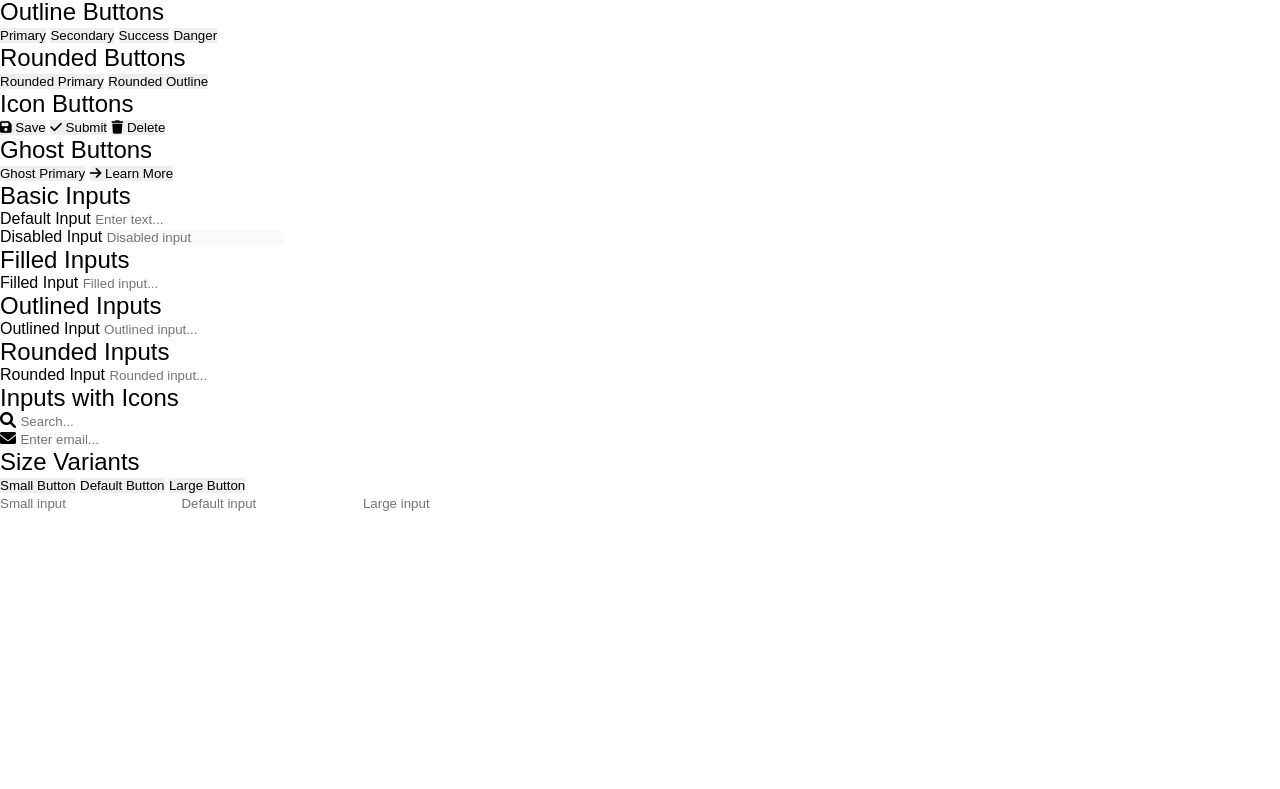
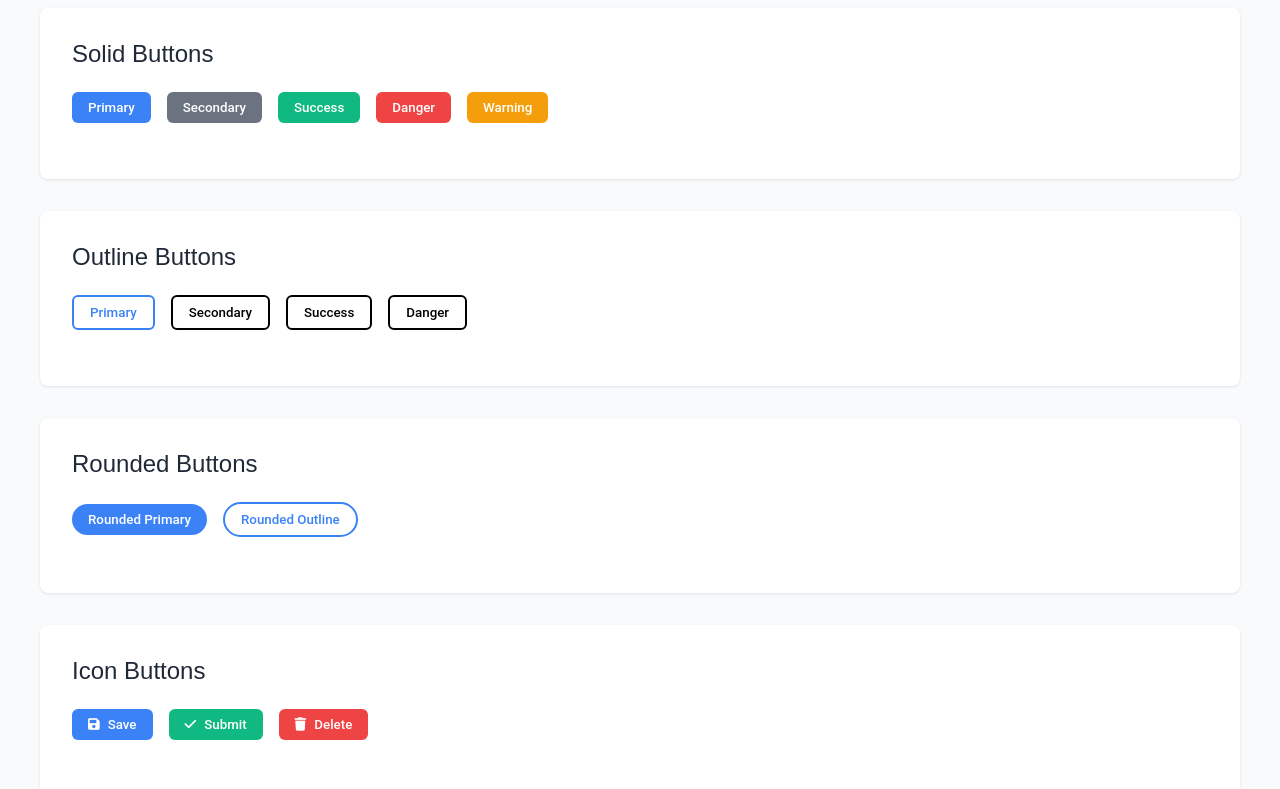
Before and after one commit to TheRitikYadav/webkickstart, a plain HTML site: page index.html in a window 1280 px wide. Shown: the part 85-874 px from the top of the page. Before the commit the page ends 800 px from the top, so only its background shows below. Drawn offline with Linux system fonts and the light colour scheme.

Commit message:
Update style.css
Style is updated

```diff
--- a/style.css
+++ b/style.css
@@ -40,6 +40,199 @@
     background-color: #ffffff;
   }
 
-    /* End CSS Reset */
+ @import url('https://fonts.googleapis.com/css2?family=Roboto:wght@300;400;500;700&family=Open+Sans:wght@400;600;700&family=Poppins:wght@400;500;600;700&family=Lato:wght@400;700&family=Montserrat:wght@400;500;600;700&display=swap');
 
-    /* Begin Page Styles */
+    :root {
+      --primary: #3B82F6;
+      --secondary: #6B7280;
+      --success: #10B981;
+      --danger: #EF4444;
+      --warning: #F59E0B;
+      --info: #3B82F6;
+      --light: #F3F4F6;
+      --dark: #1F2937;
+      --font-primary: 'Roboto', sans-serif;
+      --font-secondary: 'Open Sans', sans-serif;
+      --font-decorative: 'Poppins', sans-serif;
+    }
+
+    body {
+        font-family: var(--font-primary);
+        padding: 2rem;
+        background-color: #f8fafc;
+    }
+
+    .container {
+        max-width: 1200px;
+        margin: 0 auto;
+    }
+
+    .section {
+        background: white;
+        padding: 2rem;
+        border-radius: 0.5rem;
+        margin-bottom: 2rem;
+        box-shadow: 0 1px 3px rgba(0,0,0,0.1);
+    }
+
+    .heading {
+        font-family: var(--font-decorative);
+        margin-bottom: 1.5rem;
+        color: var(--dark);
+    }
+
+    .component-group {
+        display: flex;
+        gap: 1rem;
+        margin-bottom: 1.5rem;
+        flex-wrap: wrap;
+        align-items: center;
+    }
+
+    .btn {
+      padding: 0.5rem 1rem;
+      border-radius: 0.375rem;
+      font-weight: 500;
+      cursor: pointer;
+      transition: all 0.2s ease-in-out;
+      font-family: var(--font-primary);
+    }
+
+    .btn-primary {
+      background-color: var(--primary);
+      color: white;
+      border: none;
+    }
+
+    .btn-primary:hover {
+      background-color: #2563EB;
+      transform: translateY(-1px);
+    }
+
+    .btn-secondary {
+      background-color: var(--secondary);
+      color: white;
+      border: none;
+    }
+
+    .btn-success {
+      background-color: var(--success);
+      color: white;
+      border: none;
+    }
+
+    .btn-danger {
+      background-color: var(--danger);
+      color: white;
+      border: none;
+    }
+
+    .btn-warning {
+      background-color: var(--warning);
+      color: white;
+      border: none;
+    }
+
+    .btn-outline {
+      background-color: transparent;
+      border: 2px solid;
+    }
+
+    .btn-outline-primary {
+      border-color: var(--primary);
+      color: var(--primary);
+    }
+
+    .btn-outline-primary:hover {
+      background-color: var(--primary);
+      color: white;
+    }
+
+    .btn-rounded {
+      border-radius: 9999px;
+    }
+
+    .btn-icon {
+      display: inline-flex;
+      align-items: center;
+      gap: 0.5rem;
+    }
+
+    .btn-ghost {
+      background-color: transparent;
+      border: none;
+    }
+
+    .btn-ghost-primary {
+      color: var(--primary);
+    }
+
+    .btn-ghost-primary:hover {
+      background-color: rgba(59, 130, 246, 0.1);
+    }
+
+    .input {
+      padding: 0.5rem 1rem;
+      border-radius: 0.375rem;
+      border: 1px solid #D1D5DB;
+      font-family: var(--font-primary);
+      transition: all 0.2s ease-in-out;
+    }
+
+    .input:focus {
+      outline: none;
+      border-color: var(--primary);
+      box-shadow: 0 0 0 3px rgba(59, 130, 246, 0.1);
+    }
+
+    .input-filled {
+      background-color: #F3F4F6;
+      border: none;
+    }
+
+    .input-outlined {
+      border: 2px solid #D1D5DB;
+      background-color: transparent;
+    }
+
+    .input-rounded {
+      border-radius: 9999px;
+    }
+
+    .input-group {
+      position: relative;
+      display: flex;
+      align-items: center;
+    }
+
+    .input-icon {
+      position: absolute;
+      left: 1rem;
+      color: var(--secondary);
+    }
+
+    .input-with-icon {
+      padding-left: 2.5rem;
+    }
+
+    .btn-sm, .input-sm {
+      padding: 0.25rem 0.5rem;
+      font-size: 0.875rem;
+    }
+
+    .btn-lg, .input-lg {
+      padding: 0.75rem 1.5rem;
+      font-size: 1.125rem;
+    }
+
+    .disabled {
+      opacity: 0.65;
+      cursor: not-allowed;
+    }
+
+    .label {
+      display: block;
+      margin-bottom: 0.5rem;
+      font-weight: 500;
+      color: var(--dark);
+    }
```
